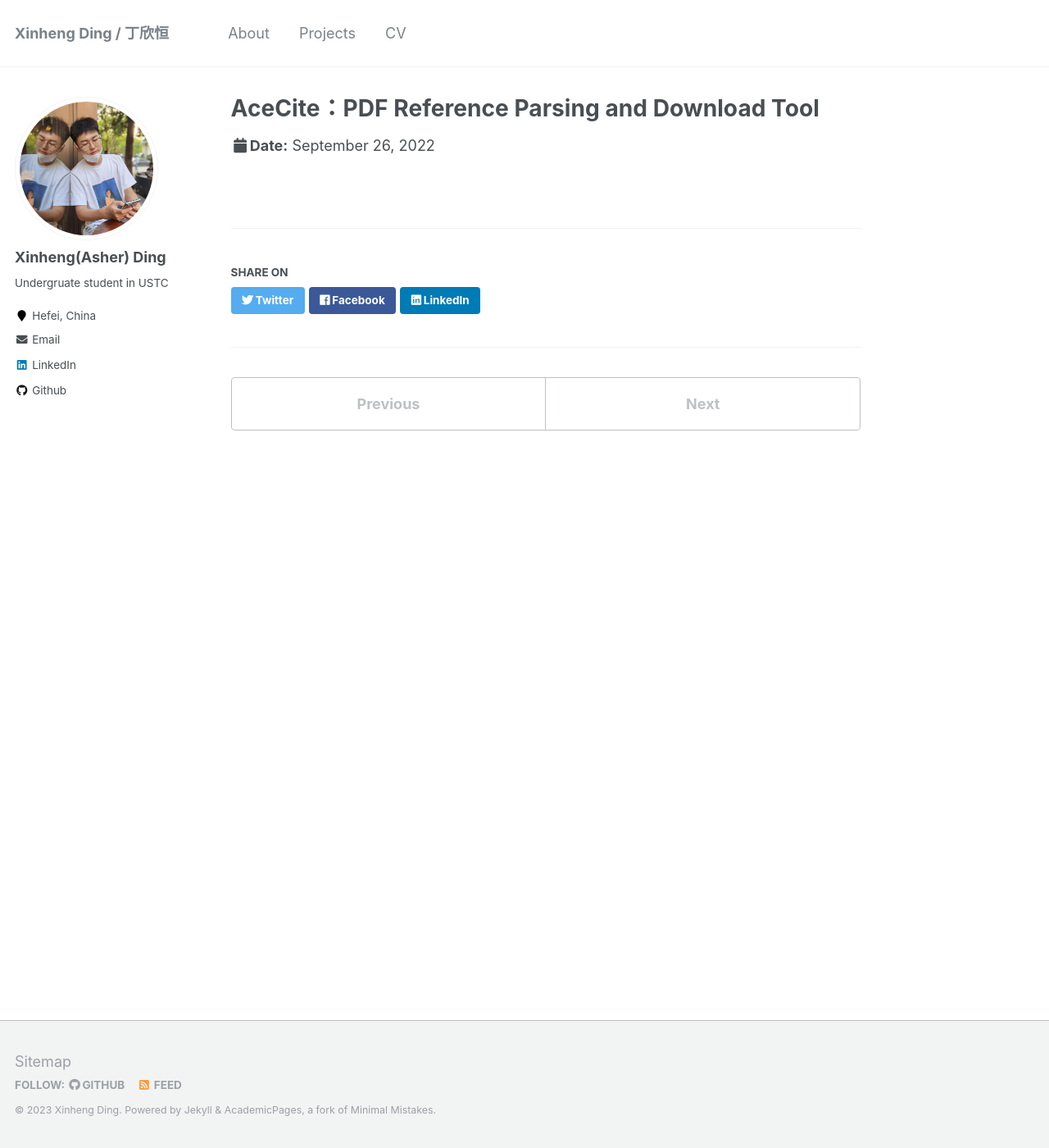
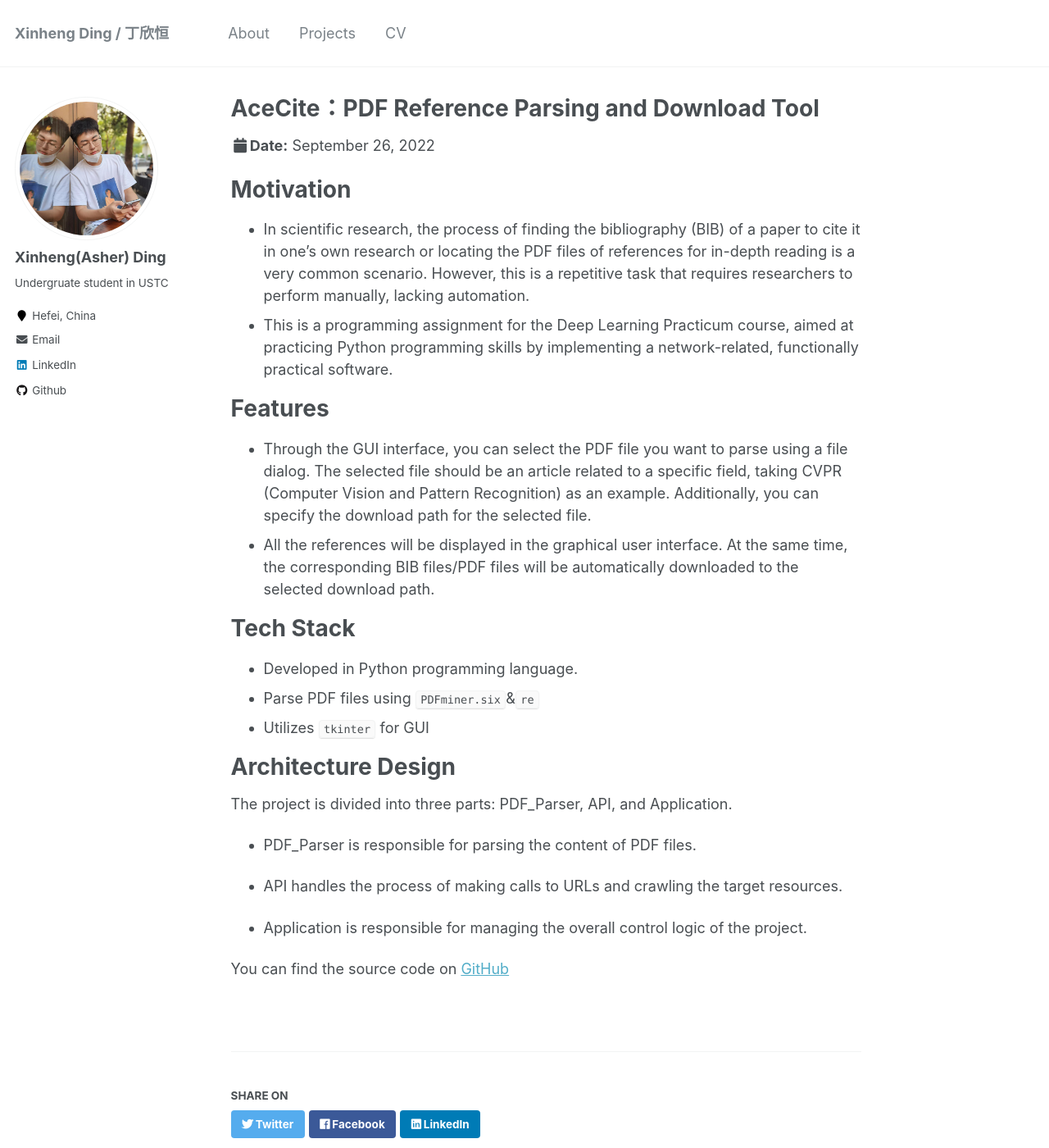
Before and after one commit to XinhengDing/XinhengDing.github.io, a Jekyll site: the page built from _talks/2022-09-26-AceCite-PDF-Reference-Parsing-and-Download-Tool.md, in a window 1280 px wide and 1400 px high. Shown: the whole window at 82% size. Built offline with Jekyll 4.4.1, drawn with Linux system fonts in a browser that asks for light colours.

Commit message:
Update 2022-09-26-AceCite-PDF-Reference-Parsing-and-Download-Tool.md

```diff
--- a/_talks/2022-09-26-AceCite-PDF-Reference-Parsing-and-Download-Tool.md
+++ b/_talks/2022-09-26-AceCite-PDF-Reference-Parsing-and-Download-Tool.md
@@ -7,3 +7,31 @@ venue: "Term project for Deep Learning Practice course"
 date: 2022-09-26
 location: "USTC Hefei, China"
 ---
+
+# Motivation
+
+* In scientific research, the process of finding the bibliography (BIB) of a paper to cite it in one's own research or locating the PDF files of references for in-depth reading is a very common scenario. However, this is a repetitive task that requires researchers to perform manually, lacking automation.
+* This is a programming assignment for the Deep Learning Practicum course, aimed at practicing Python programming skills by implementing a network-related, functionally practical software.
+
+# Features
+
+* Through the GUI interface, you can select the PDF file you want to parse using a file dialog. The selected file should be an article related to a specific field, taking CVPR (Computer Vision and Pattern Recognition) as an example. Additionally, you can specify the download path for the selected file.
+* All the references will be displayed in the graphical user interface. At the same time, the corresponding BIB files/PDF files will be automatically downloaded to the selected download path.
+
+# Tech Stack
+
+* Developed in Python programming language.
+* Parse PDF files using `PDFminer.six`&`re`
+* Utilizes `tkinter` for GUI
+
+# Architecture Design
+
+The project is divided into three parts: PDF_Parser, API, and Application.
+
+* PDF_Parser is responsible for parsing the content of PDF files.
+
+* API handles the process of making calls to URLs and crawling the target resources.
+
+* Application is responsible for managing the overall control logic of the project.
+
+You can find the source code on [GitHub](https://github.com/XinhengDing/DLP_HW1)
```
